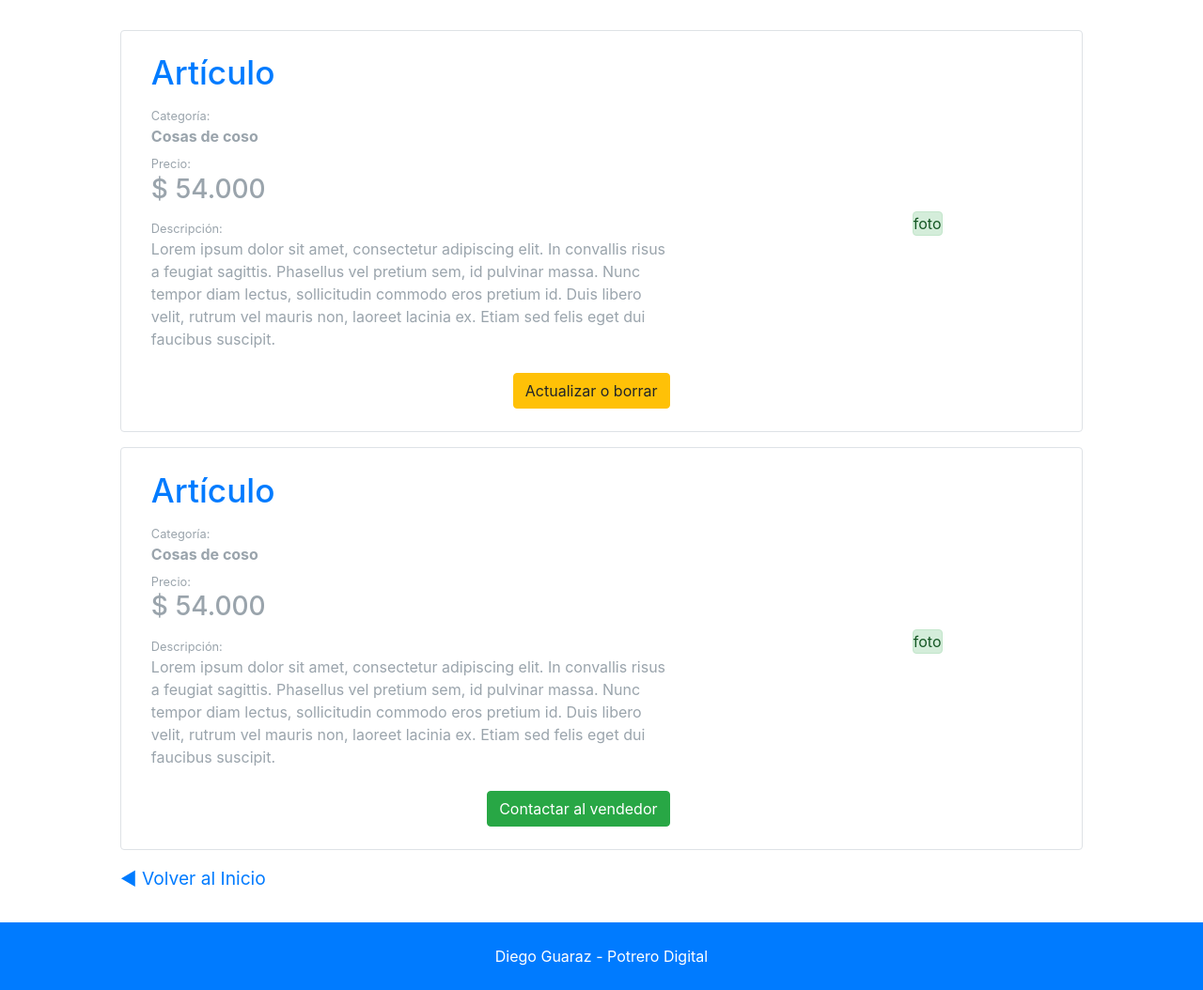
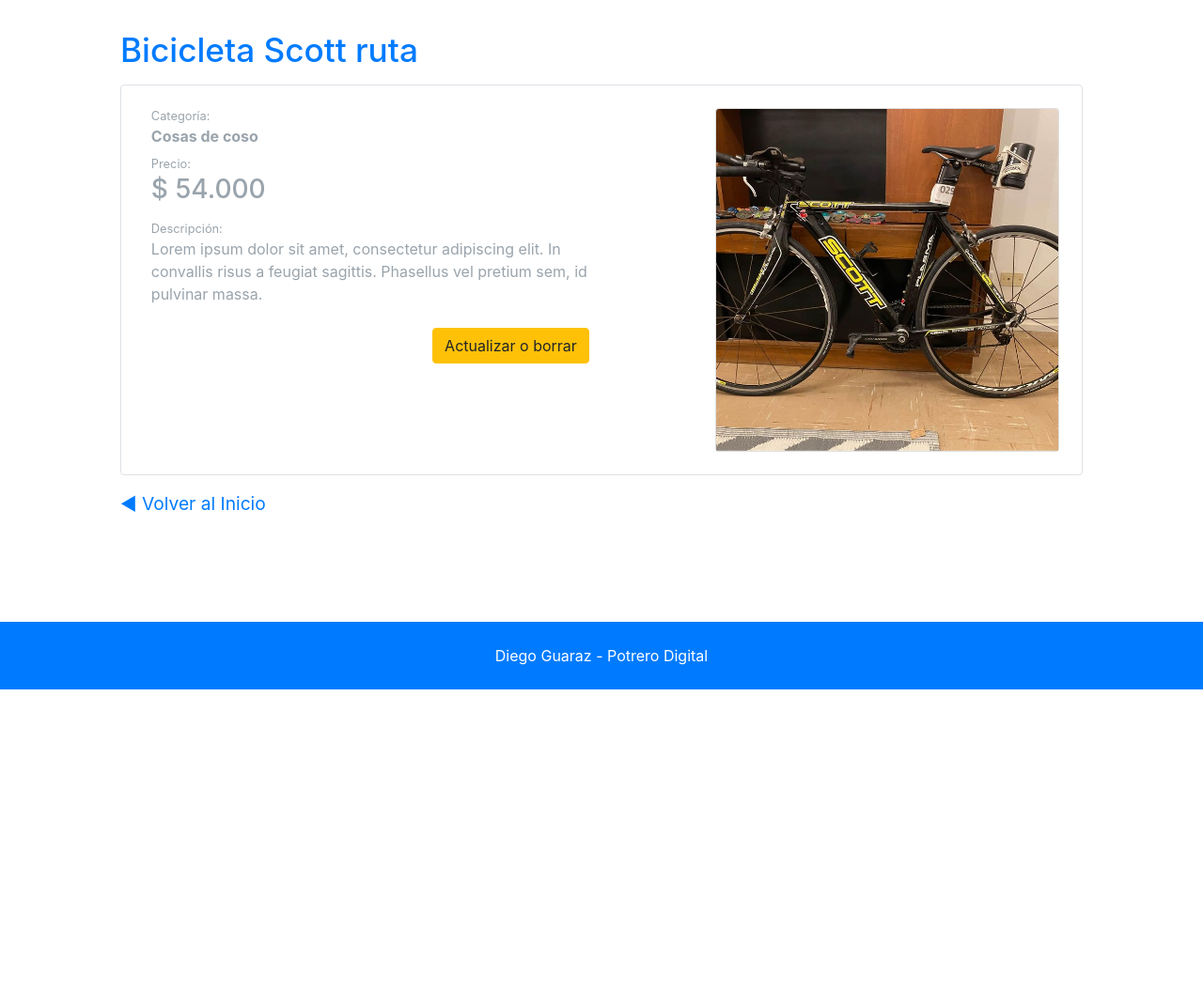
Before and after one commit to diegoasecas/potrero-digital-backend, a PHP site: page /item_detail.html in a window 1280 px wide. Shown: the part 66-1120 px from the top of the page at 94% size. After the commit the page ends 800 px from the top, so only its background shows below. Run offline with PHP 8.4, Linux system fonts and the light colour scheme; some libraries are stand-ins or nearby versions.

Commit message:
retouches and stuf

```diff
--- a/tp_final_fe/css/style.css
+++ b/tp_final_fe/css/style.css
@@ -167,3 +167,44 @@ font-size: 1.2em;
 .back:hover {
 text-decoration: none;
 }
+
+/* Custom CSS for square card */
+        .square-card {
+            width: 30%;
+            /* Set a fixed width for the card */
+            height: 30%;
+            /* Set a fixed height for the card */
+        }
+
+        .square-card img {
+            width: auto;
+            height: 100%;
+            object-fit: cover;
+        }
+
+        .expand-modal img {
+            width: 100%;
+            height: auto;
+            object-fit: contain;
+        }
+
+
+.square-aspect-ratio {
+    width: 100%; /* Set the width of the container */
+    position: relative;
+}
+
+.square-aspect-ratio::before {
+    content: ""; /* Create an empty pseudo-element */
+    padding-top: 100%; /* Set the padding based on a 1:1 aspect ratio (height:width) */
+    display: block;
+}
+
+.square-aspect-ratio img {
+    position: absolute;
+    top: 0;
+    left: 0;
+    width: 100%;
+    height: 100%;
+    object-fit: cover; /* Ensure the image covers the entire container while maintaining its aspect ratio */
+}
--- a/tp_final_fe/item_detail.html
+++ b/tp_final_fe/item_detail.html
@@ -1,6 +1,5 @@
 <!DOCTYPE html>
 <html lang="en">
-
 <head>
     <meta charset="UTF-8">
     <meta name="viewport" content="width=device-width, initial-scale=1, shrink-to-fit=no">
@@ -10,22 +9,17 @@
     <link rel="stylesheet" href="https://maxcdn.bootstrapcdn.com/bootstrap/4.5.2/css/bootstrap.min.css">
     <link rel="stylesheet" href="./css/style.css">
 </head>
-
 <body>
 
     <!-- Navbar -->
     <nav class="navbar navbar-expand-lg navbar-dark bg-primary">
-
         <a class="navbar-brand" href="index.html" title="Inicio">La Feria de Potrero &#x1F4B8;&#x1F91D;&#x1F381;</a>
-
         <button class="navbar-toggler" type="button" data-toggle="collapse" data-target="#navbarNav"
             aria-controls="navbarNav" aria-expanded="false" aria-label="Toggle navigation">
             <span class="navbar-toggler-icon"></span>
         </button>
-
         <div class="collapse navbar-collapse" id="navbarNav">
             <form class="form-inline my-2 my-lg-0 ml-auto">
-
                 <ul class="navbar-nav mr-3">
                     <li class="nav-item">
                         <a class="nav-link" href="./about.html">Acerca de</a>
@@ -34,124 +28,39 @@
                         <a class="nav-link" href="login_register_form.html">Acceder / Registrarse</a>
                     </li>
                 </ul>
-
                 <div class="input-group align-items-center">
                     <input class="form-control mr-3 mr-sm-2 rounded-right" type="search"
                         placeholder="Ej. Bicicleta playera" aria-label="Search">
                     <button class="btn btn-warning my-2 my-sm-0" type="submit">Buscar</button>
                 </div>
-
             </form>
         </div>
     </nav>
 
     <main>
+        <h1 class="mb-3 text-primary">Bicicleta Scott ruta</h1>
         <div class="alert new-item border p-2 pl-3">
             <div class="row">
-
-                <div class="col-lg-8 muted-text pb-3">
-
-                    <h1 class="mb-3 text-primary">Artículo</h1>
+                <div class="col-lg-7 muted-text pb-3">
 
                     <div class="small">Categoría:</div>
                     <div class="pb-2"><strong>Cosas de coso</strong></div>
-
                     <div class="small">Precio:</div>
-
                     <div class="h3 pb-2">$ 54.000</div>
-
                     <div class="small">Descripción:</div>
                     <div>Lorem ipsum dolor sit amet, consectetur adipiscing elit. In convallis risus a feugiat sagittis.
-                        Phasellus vel pretium sem, id pulvinar massa. Nunc tempor diam lectus, sollicitudin commodo eros
-                        pretium id. Duis libero velit, rutrum vel mauris non, laoreet lacinia ex. Etiam sed felis eget
-                        dui faucibus suscipit. </div>
-
-<button type="button" class="mt-4 btn btn-warning common-button float-right">Actualizar o borrar</button>
-
+                        Phasellus vel pretium sem, id pulvinar massa. </div>
+                    <button type="button" class="mt-4 btn btn-warning common-button float-right">Actualizar o borrar</button>
                 </div>
-
-
-
-                <div class="col-lg-4 d-flex align-items-center justify-content-center">
-
-
-
-                    <!-- <span class="emoji">&#x1FAF0;</span> -->
-
-
-
-                    <div class="card alert-success mb-3">
-                        foto
+                <div class="col-lg-5 d-flex align-items-center justify-content-center">
+                    <!-- The commented-out emoji: <span class="emoji">&#x1FAF0;</span> -->
+                    <div class="card expand-card square-aspect-ratio m-3">
+                        <img src="img/bici_ruta_scott_01.jpg" class="card-img-top" alt="Image">
                     </div>
-
-
                 </div>
-
             </div>
         </div>
-
-
-
-
-
-
-
-<div class="alert new-item border p-2 pl-3">
-            <div class="row">
-
-                <div class="col-lg-8 muted-text pb-3">
-
-                    <h1 class="mb-3 text-primary">Artículo</h1>
-
-                    <div class="small">Categoría:</div>
-                    <div class="pb-2"><strong>Cosas de coso</strong></div>
-
-                    <div class="small">Precio:</div>
-
-                    <div class="h3 pb-2">$ 54.000</div>
-
-                    <div class="small">Descripción:</div>
-                    <div>Lorem ipsum dolor sit amet, consectetur adipiscing elit. In convallis risus a feugiat sagittis.
-                        Phasellus vel pretium sem, id pulvinar massa. Nunc tempor diam lectus, sollicitudin commodo eros
-                        pretium id. Duis libero velit, rutrum vel mauris non, laoreet lacinia ex. Etiam sed felis eget
-                        dui faucibus suscipit. </div>
-
-<button type="button" class="mt-4 btn btn-success common-button float-right">Contactar al vendedor</button>
-
-                </div>
-
-
-                <div class="col-lg-4 d-flex align-items-center justify-content-center">
-
-
-
-                    <!-- <span class="emoji">&#x1FAF0;</span> -->
-
-
-
-                    <div class="card alert-success mb-3">
-                        foto
-                    </div>
-
-
-                </div>
-
-            </div>
-        </div>
-
-
-
-
-
-        </div>
-
-
-
-
-
-
         <a href="index.html" class="back">◄ Volver al Inicio</a>
-
     </main>
 
     <footer class="footer bg-primary text-white text-center p-2 mt-auto p-4">Diego Guaraz - Potrero Digital</footer>
@@ -160,7 +69,5 @@
     <script src="https://code.jquery.com/jquery-3.5.1.slim.min.js"></script>
     <script src="https://cdn.jsdelivr.net/npm/@popperjs/core@2.5.2/dist/umd/popper.min.js"></script>
     <script src="https://maxcdn.bootstrapcdn.com/bootstrap/4.5.2/js/bootstrap.min.js"></script>
-
 </body>
-
 </html>
--- a/tp_final_fe/login_register_form.html
+++ b/tp_final_fe/login_register_form.html
@@ -51,10 +51,10 @@
 
        <!--  <div class="container"> -->
             <div class="row ">
-              <div class="col-lg-6 muted-text pb-5">
+              <div class="col-lg-6 muted-text">
 
                   <!-- Content for the first div -->
-                  <h2 class="mb-3">Acceder</h1>
+                  <h2 class="h3 mb-3">Acceder</h1>
 
 
                   <form>
@@ -77,7 +77,7 @@
               <div class="col-lg-6 muted-text">
 
                   <!-- Content for the second div -->
-                  <h2 class="mb-3">Registrarse</h1>
+                  <h2 class="h3 mb-3">Registrarse</h1>
 
 
 
```
Also changed, not shown: tp_final_fe/new_item.html (+15 -10 lines), tp_final_fe/sq_img_card.html (added, +41 -0 lines), tp_final_fe/update_delete_form.html (+11 -10 lines), tp_final_fe/img/bici_ruta_scott_01.jpg (added).
